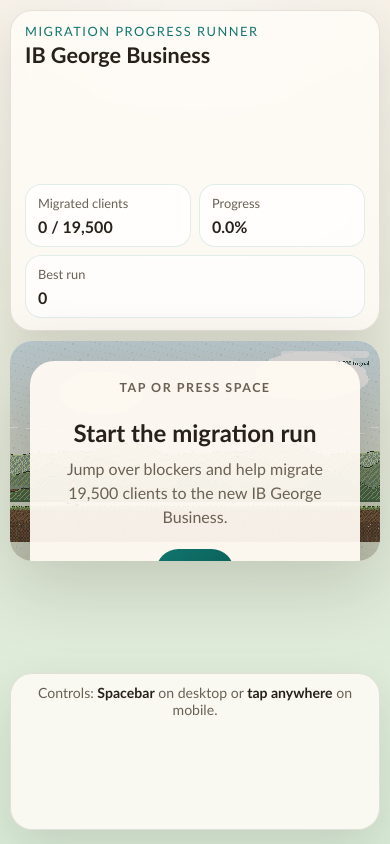
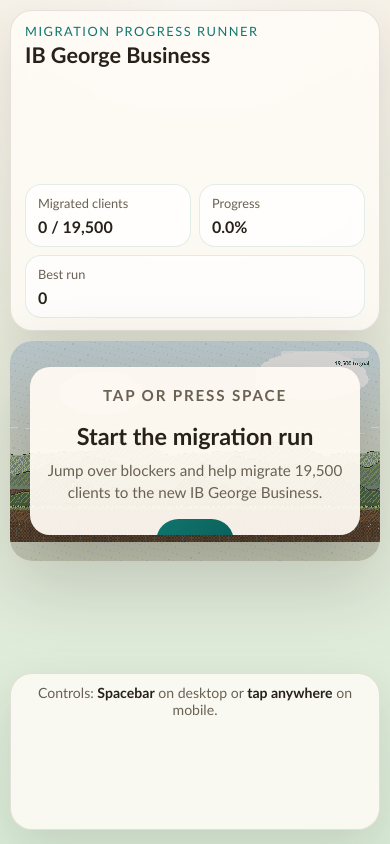
Before and after one commit to doctor-bohlav/jerzy-interes, a plain HTML site: page index.html in a window 390 px wide. Drawn offline with Linux system fonts and the light colour scheme.

Commit message:
Align near parallax with floor and fit overlay on mobile

```diff
--- a/game.js
+++ b/game.js
@@ -186,6 +186,7 @@
     speed: 0.12,
     height: 150,
     bottomGap: 130,
+    floorOverlap: 0,
     fallback: "rgba(145, 173, 191, 0.4)",
   },
   {
@@ -194,6 +195,7 @@
     speed: 0.22,
     height: 146,
     bottomGap: 92,
+    floorOverlap: 0,
     fallback: "rgba(92, 119, 120, 0.5)",
   },
   {
@@ -202,6 +204,7 @@
     speed: 0.36,
     height: 132,
     bottomGap: 48,
+    floorOverlap: TILE_SIZE * 0.16,
     fallback: "rgba(72, 102, 58, 0.65)",
   },
 ];
@@ -1229,7 +1232,8 @@
   const image = layer.image;
   const drawHeight = layer.height;
   const bottomGap = Math.max(0, (layer.bottomGap ?? 0) - BASE_PARALLAX_BOTTOM_GAP) * PARALLAX_GAP_SCALE;
-  const drawY = groundSurfaceY() - bottomGap - drawHeight;
+  const floorOverlap = layer.floorOverlap ?? 0;
+  const drawY = groundSurfaceY() + floorOverlap - bottomGap - drawHeight;
 
   if (!(image.complete && image.naturalWidth > 0)) {
     ctx.fillStyle = layer.fallback;
--- a/styles.css
+++ b/styles.css
@@ -132,6 +132,7 @@
   display: grid;
   place-items: center;
   padding: 20px;
+  overflow: auto;
   background: rgba(33, 29, 23, 0.18);
 }
 
@@ -141,11 +142,14 @@
 
 .overlay-card {
   width: min(100%, 420px);
+  max-width: 100%;
+  max-height: 100%;
   padding: 24px;
   border-radius: 24px;
   background: rgba(255, 250, 243, 0.94);
   text-align: center;
   box-shadow: 0 26px 60px rgba(39, 33, 26, 0.22);
+  overflow: auto;
 }
 
 .overlay-kicker {
@@ -236,7 +240,20 @@
   }
 
   .overlay-card {
-    padding: 18px;
+    width: min(100%, 360px);
+    max-height: calc(100% - 12px);
+    padding: 18px 16px;
+    border-radius: 20px;
+  }
+
+  .overlay-card h2 {
+    font-size: clamp(1.2rem, 6vw, 1.55rem);
+  }
+
+  .overlay-card p {
+    margin-bottom: 16px;
+    font-size: 0.95rem;
+    line-height: 1.4;
   }
 
   .controls {
```
